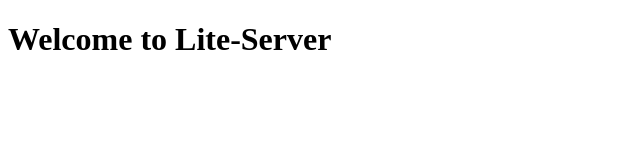
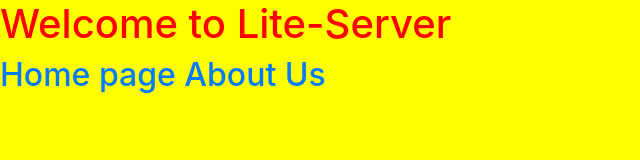
Before and after one commit to thopn1277/2023_Spring_FER_SE1633, a website: page index.html in a window 1280 px wide. Shown: the whole page, without its empty margins (0-640 px from the left). Drawn offline with nearby package versions, Linux system fonts and the light colour scheme.

Commit message:
Thu nghiem dung Bootstrap, Jquery va custom module

```diff
--- /dev/null
+++ b/assets/css/main.css
@@ -0,0 +1,4 @@
+body{
+    background-color: yellow;
+    color: red;
+}
--- /dev/null
+++ b/assets/js/script.js
@@ -0,0 +1,3 @@
+$(document).ready(function(){
+    alert('Welcome SE1633');
+});
--- a/index.html
+++ b/index.html
@@ -5,8 +5,17 @@
     <meta http-equiv="X-UA-Compatible" content="IE=edge">
     <meta name="viewport" content="width=device-width, initial-scale=1.0">
     <title>Document</title>
+    <link rel="stylesheet" href="node_modules/bootstrap/dist/css/bootstrap.min.css">
+    <link rel="stylesheet" href="assets/css/main.css">
 </head>
 <body>
     <h1>Welcome to Lite-Server</h1>
+    <h2>
+        <a href="index.html">Home page</a>
+        <a href="about.html">About Us</a>
+    </h2>
 </body>
 </html>
+<script src="node_modules/jquery/dist/jquery.min.js"></script>
+<script src="node_modules/popper.js/dist/popper.min.js"></script>
+<script src="assets/js/script.js"></script>
```
